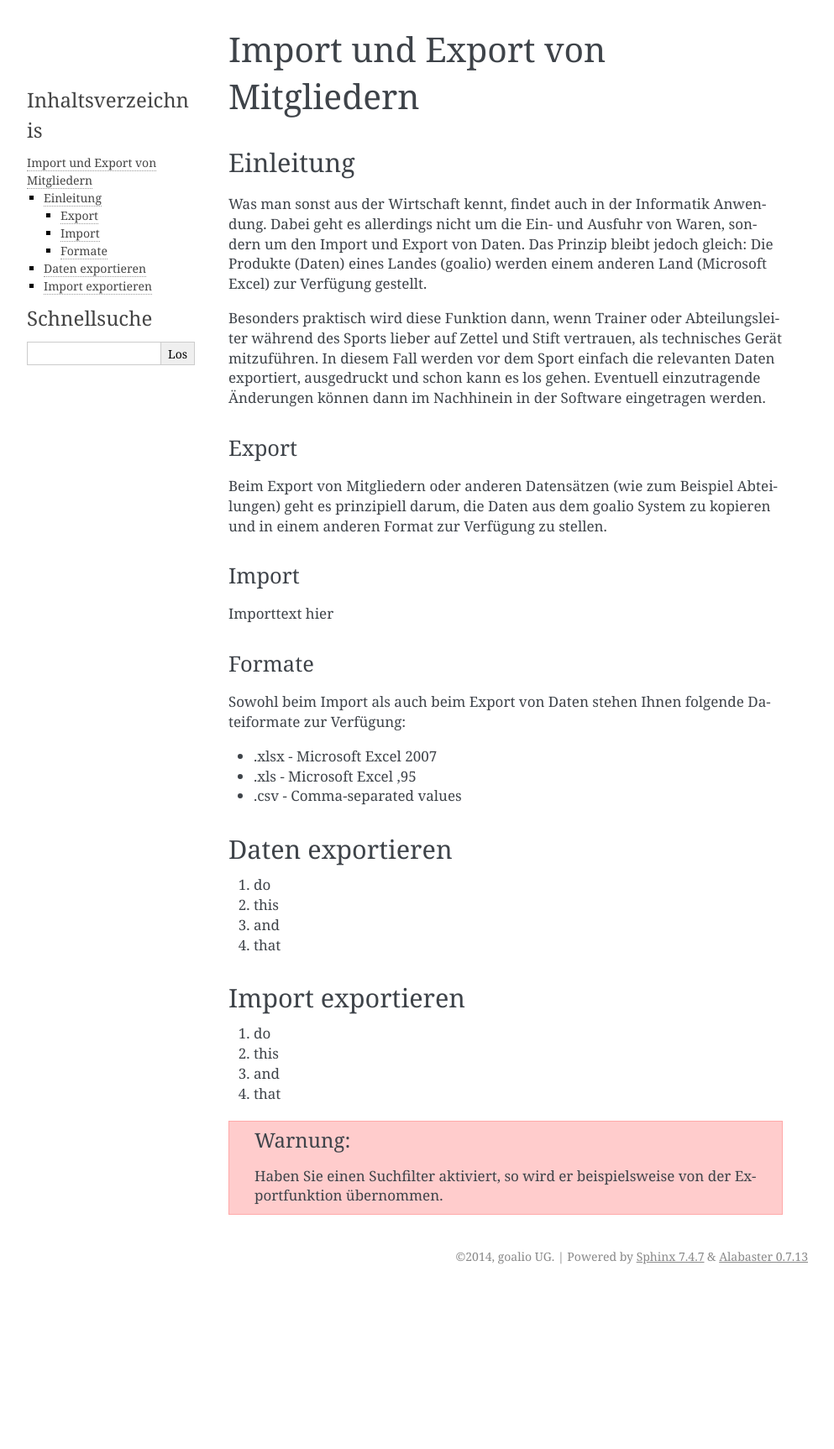
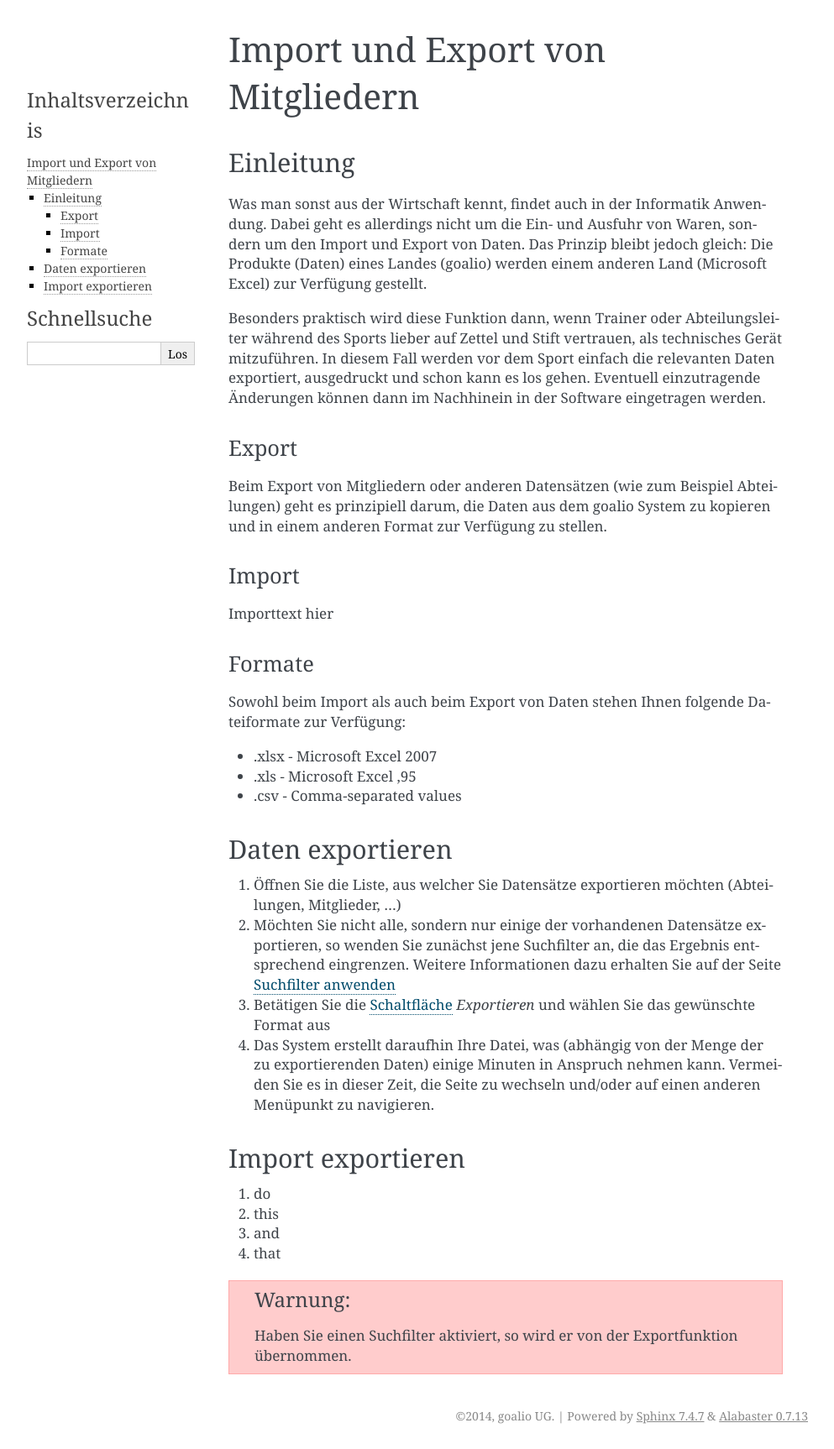
Before and after one commit to goalio/docs, a Sphinx documentation site: the page built from docs/module/mitglieder/mitglieder-export-import.rst, in a window 1280 px wide. Shown: the whole page at 84% size, without its empty margins (148-1141 px from the left). Built offline with Sphinx 7.4.7, drawn with Linux system fonts in a browser that asks for light colours; formulas are drawn with MathJax 3; before the commit the page ends 1536 px from its top, so only the background shows below that.

Commit message:
Update mitglieder-export-import.rst

```diff
--- a/docs/module/mitglieder/mitglieder-export-import.rst
+++ b/docs/module/mitglieder/mitglieder-export-import.rst
@@ -30,13 +30,13 @@ Sowohl beim Import als auch beim Export von Daten stehen Ihnen folgende Dateifor
 Daten exportieren
 -----------------
 
-1. do
+1. Öffnen Sie die Liste, aus welcher Sie Datensätze exportieren möchten (Abteilungen, Mitglieder, ...)
 
-2. this
+2. Möchten Sie nicht alle, sondern nur einige der vorhandenen Datensätze exportieren, so wenden Sie zunächst jene Suchfilter an, die das Ergebnis entsprechend eingrenzen. Weitere Informationen dazu erhalten Sie auf der Seite `Suchfilter anwenden`__
 
-3. and
+3. Betätigen Sie die Schaltfläche_ *Exportieren* und wählen Sie das gewünschte Format aus
 
-4. that
+4. Das System erstellt daraufhin Ihre Datei, was (abhängig von der Menge der zu exportierenden Daten) einige Minuten in Anspruch nehmen kann. Vermeiden Sie es in dieser Zeit, die Seite zu wechseln und/oder auf einen anderen Menüpunkt zu navigieren.
 
 Import exportieren
 ------------------
@@ -50,8 +50,10 @@ Import exportieren
 4. that
 
 .. warning::
-	Haben Sie einen Suchfilter aktiviert, so wird er beispielsweise von der Exportfunktion übernommen.
+	Haben Sie einen Suchfilter aktiviert, so wird er von der Exportfunktion übernommen.
 
+__ _Suchfilteranwenden_
+.. _Suchfilteranwenden: /de/latest/erste-schritte/suche.html#einen-suchfilter-anwenden
 .. _Operator: /de/latest/erste-schritte/benutzeroberflaeche.html#operatoren
 .. _Reiter: /de/latest/erste-schritte/benutzeroberflaeche.html#reiter
 .. _Schaltfläche: /de/latest/erste-schritte/benutzeroberflaeche.html#schaltflachen
```
